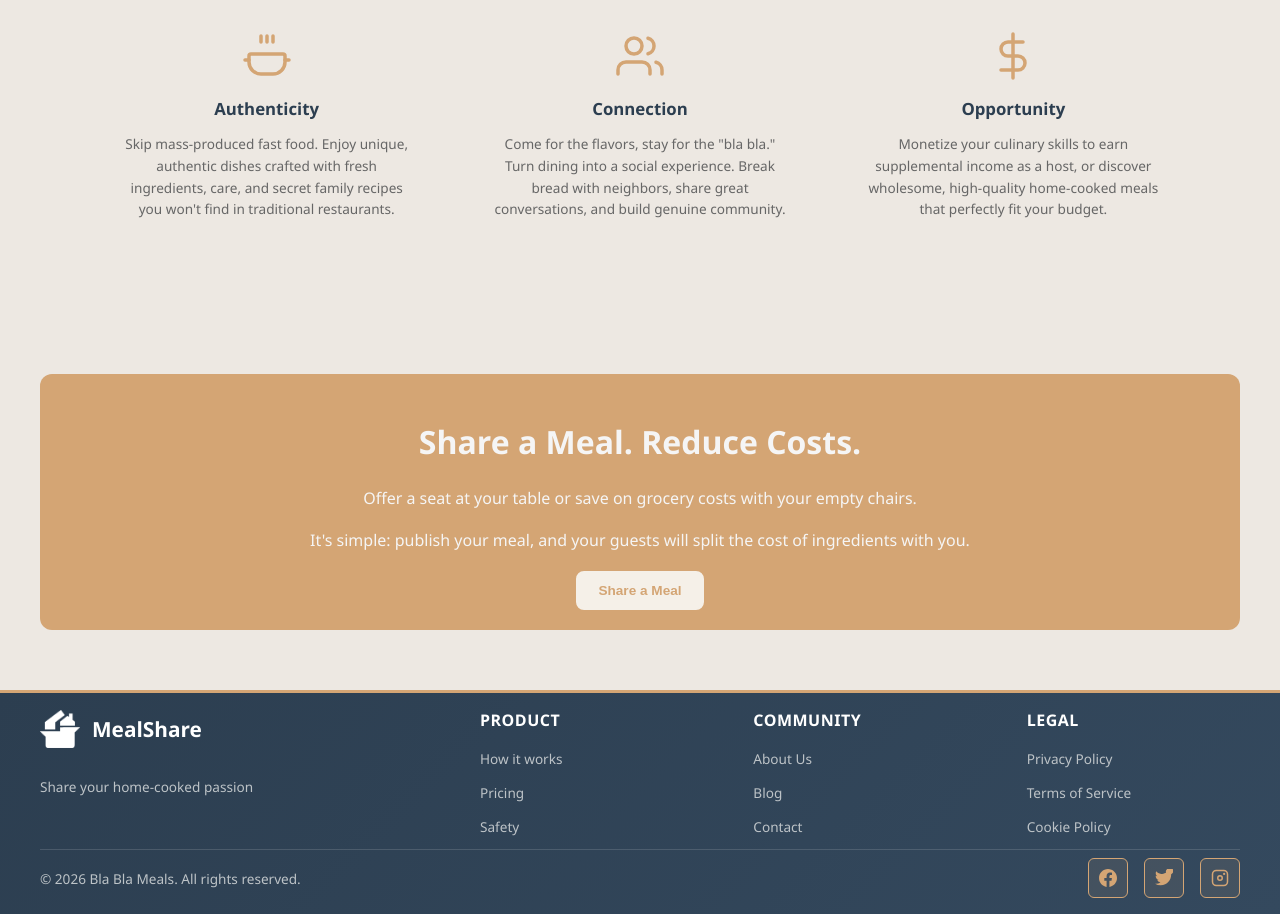
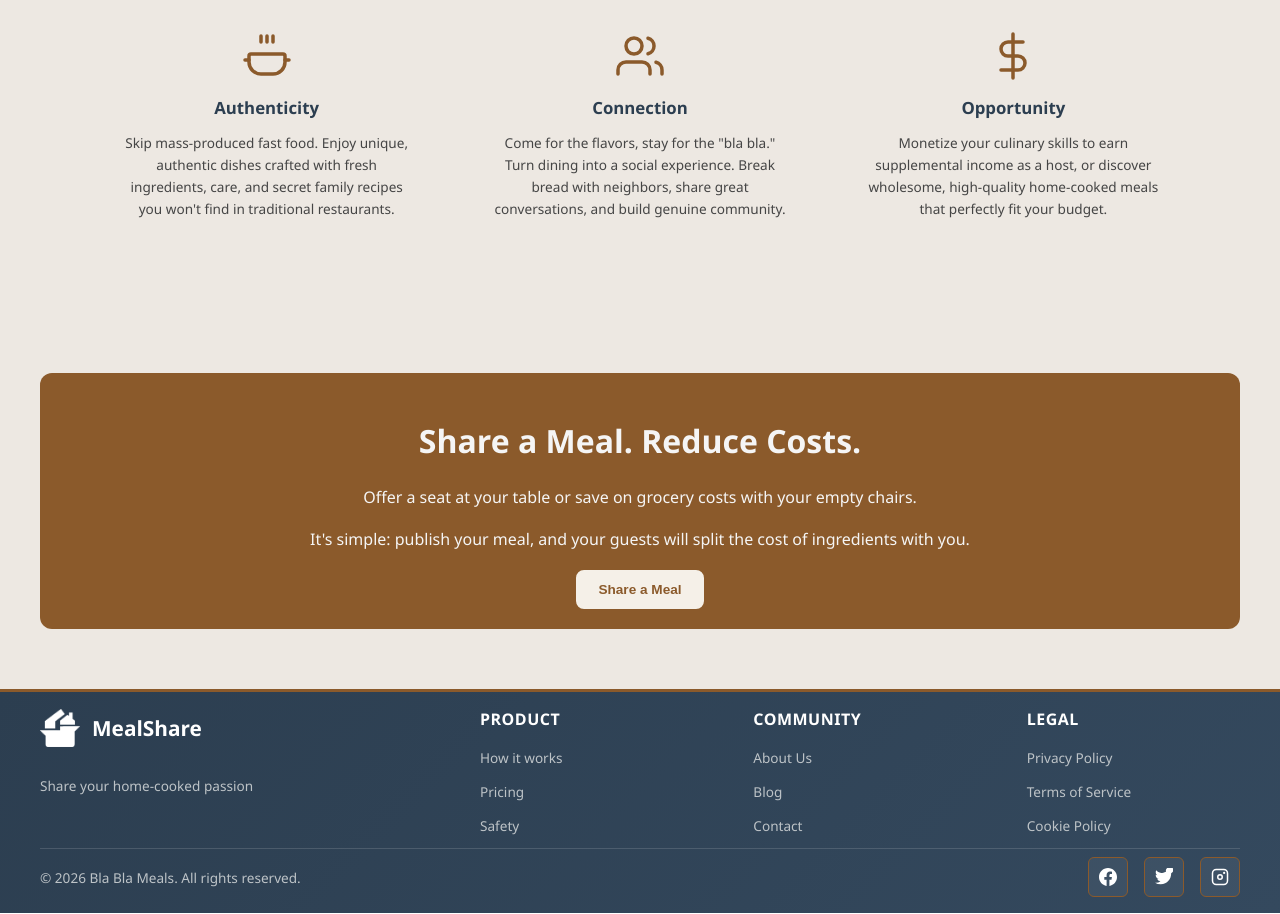
Before and after one commit to GerardoObeid/BlaBlaMealsDev, a Vue app in the folder frontend/: page / in a window 1280 px wide. Shown: the part 680-1594 px from the top of the page. Built offline with nearby package versions, Linux system fonts and the light colour scheme; no server answers.

Commit message:
Fixed failures of accesibility checks in each tab. All the tests passed with 100 evaluated on desktop view

```diff
--- a/frontend/index.html
+++ b/frontend/index.html
@@ -8,7 +8,9 @@
   </head>
 
   <body>
-    <div id="app"></div>
-    <script type="module" src="/src/main.js"></script>
+    <main id="main-content">
+      <div id="app"></div>
+      <script type="module" src="/src/main.js"></script>
+    </main>
   </body>
 </html>
--- a/frontend/src/assets/css/components/Footer.css
+++ b/frontend/src/assets/css/components/Footer.css
@@ -68,7 +68,7 @@
   flex-direction: column;
 }
 
-.footer-section h4 {
+.footer-section h3 {
   color: white;
   margin: 0 0 var(--spacing-lg) 0;
   font-size: var(--font-size-base);
@@ -139,10 +139,10 @@
   display: flex;
   align-items: center;
   justify-content: center;
-  background: rgba(212, 165, 116, 0.1);
+  /* Keep the primary color for the border to maintain brand feel */
   border: 1px solid var(--primary-color);
   border-radius: var(--border-radius-md);
-  color: var(--primary-color);
+  background: rgba(255, 255, 255, 0.05); /* Slight white tint for depth */
   transition: all var(--transition-fast);
   text-decoration: none;
 }
@@ -157,6 +157,8 @@
 .social-link svg {
   width: 18px;
   height: 18px;
+  fill: #ffffff;
+  color: #ffffff;
 }
 
 /* Responsive Design */
--- a/frontend/src/assets/css/components/LandingPage.css
+++ b/frontend/src/assets/css/components/LandingPage.css
@@ -178,7 +178,7 @@
   stroke: var(--primary-dark);
 }
 
-.value-card h3 {
+.value-card h2 {
   font-size: var(--font-size-lg);
   color: var(--text-dark);
   margin-bottom: var(--spacing-md);
--- a/frontend/src/assets/css/components/LoginPage.css
+++ b/frontend/src/assets/css/components/LoginPage.css
@@ -42,14 +42,14 @@
 
 .login-logo-text {
   font-size: 2.6rem;
-  color: #2C3E50;
+  color: #2c3e50;
   font-weight: 850;
   letter-spacing: -0.8px;
 }
 
 .tagline {
   font-size: 0.95rem;
-  color: #D4A574;
+  color: var(--primary-color);
   font-style: italic;
 }
 
@@ -63,7 +63,7 @@
   text-align: center;
   margin-top: 30px;
   padding-top: 24px;
-  border-top: 1px solid #E8E0D5;
+  border-top: 1px solid #e8e0d5;
 }
 
 .toggle-section p {
@@ -75,14 +75,14 @@
 .test-credentials {
   margin-top: 30px;
   padding: 20px;
-  background: #F5F0E8;
+  background: #f5f0e8;
   border-radius: var(--border-radius-lg);
   text-align: center;
 }
 
 .test-label {
   font-weight: 600;
-  color: #2C3E50;
+  color: #2c3e50;
   margin-bottom: 12px;
   font-size: 0.9rem;
 }
--- a/frontend/src/assets/css/components/ProfilePage.css
+++ b/frontend/src/assets/css/components/ProfilePage.css
@@ -31,7 +31,7 @@
   cursor: pointer;
   font-size: 1rem;
   font-weight: 600;
-  color: #999;
+  color: #595959;
   transition: all 0.3s;
   margin-bottom: -2px;
 }
@@ -41,8 +41,8 @@
 }
 
 .tab-btn.active {
-  color: #ebb65b;
-  border-bottom-color: #ebb65b;
+  color: var(--primary-color);
+  border-bottom-color: var(--primary-color);
 }
 
 .management-section {
@@ -64,7 +64,11 @@
   flex-direction: column;
   gap: 20px;
 }
-
+.meal-item,
+.event-item,
+.registered-meal-card {
+  border-left: 4px solid var(--primary-color);
+}
 .meal-item,
 .event-item {
   border: 1px solid #ddd;
@@ -99,7 +103,7 @@
 .item-cuisine,
 .event-price {
   padding: 4px 12px;
-  background-color: #ebb65b;
+  background-color: var(--primary-color);
   color: white;
   border-radius: 20px;
   font-size: 0.85rem;
@@ -435,7 +439,7 @@
 
 .initials {
   font-size: 3rem;
-  color: #c9945f;
+  color: var(--primary-dark);
   font-weight: bold;
 }
 
--- a/frontend/src/assets/css/shared/variables.css
+++ b/frontend/src/assets/css/shared/variables.css
@@ -1,11 +1,19 @@
 :root {
-  --primary-color: #d4a574;
-  --primary-dark: #c9945f;
+  --primary-color: #8b5a2b;
+  --primary-brand: #d4a574;
+  /* DARKER ACCENT: Changed from #c9945f to #6e4620 */
+  --primary-dark: #6e4620;
+
+  /* TEXT COLORS: Maintained or darkened for clarity */
   --text-dark: #2c3e50;
-  --text-light: #666;
-  --text-muted: #999;
+  --text-light: #454545; /* Darkened from #666 to meet 4.5:1 on light bg */
+  --text-muted: #595959; /* Darkened from #999 to meet 4.5:1 on light bg */
+
+  /* BACKGROUNDS: Maintained */
   --bg-light: #f5f5f5;
   --bg-lighter: #f5f0e8;
+
+  /* BORDERS: Maintained */
   --border-light: #e8e0d5;
   --border-muted: #b0a090;
   --error-bg: #fee;
--- a/frontend/src/components/Footer.vue
+++ b/frontend/src/components/Footer.vue
@@ -4,11 +4,7 @@
       <div class="footer-top">
         <div class="footer-brand">
           <div class="footer-logo">
-            <img
-              src="/logo.svg"
-              alt="MealShare Logo"
-              class="logo-icon"
-            />
+            <img src="/logo.svg" alt="MealShare Logo" class="logo-icon" />
             <span class="logo-text">MealShare</span>
           </div>
           <p class="footer-tagline">Share your home-cooked passion</p>
@@ -16,7 +12,7 @@
 
         <div class="footer-grid">
           <div class="footer-section">
-            <h4>Product</h4>
+            <h3>Product</h3>
             <ul>
               <li><a href="#0">How it works</a></li>
               <li><a href="#0">Pricing</a></li>
@@ -25,7 +21,7 @@
           </div>
 
           <div class="footer-section">
-            <h4>Community</h4>
+            <h3>Community</h3>
             <ul>
               <li><a href="#0">About Us</a></li>
               <li><a href="#0">Blog</a></li>
@@ -34,7 +30,7 @@
           </div>
 
           <div class="footer-section">
-            <h4>Legal</h4>
+            <h3>Legal</h3>
             <ul>
               <li><a href="#0">Privacy Policy</a></li>
               <li><a href="#0">Terms of Service</a></li>
@@ -53,19 +49,38 @@
         <div class="footer-socials">
           <a href="#0" class="social-link" title="Facebook">
             <svg width="20" height="20" viewBox="0 0 24 24" fill="currentColor">
-              <path d="M24 12.073c0-6.627-5.373-12-12-12s-12 5.373-12 12c0 5.99 4.388 10.954 10.125 11.854v-8.385H7.078v-3.47h3.047V9.43c0-3.007 1.792-4.669 4.533-4.669 1.312 0 2.686.235 2.686.235v2.953H15.83c-1.491 0-1.956.925-1.956 1.874v2.25h3.328l-.532 3.47h-2.796v8.385C19.612 23.027 24 18.062 24 12.073z"/>
+              <path
+                d="M24 12.073c0-6.627-5.373-12-12-12s-12 5.373-12 12c0 5.99 4.388 10.954 10.125 11.854v-8.385H7.078v-3.47h3.047V9.43c0-3.007 1.792-4.669 4.533-4.669 1.312 0 2.686.235 2.686.235v2.953H15.83c-1.491 0-1.956.925-1.956 1.874v2.25h3.328l-.532 3.47h-2.796v8.385C19.612 23.027 24 18.062 24 12.073z"
+              />
             </svg>
           </a>
           <a href="#0" class="social-link" title="Twitter">
             <svg width="20" height="20" viewBox="0 0 24 24" fill="currentColor">
-              <path d="M23.953 4.57a10 10 0 002.856-3.51 9.86 9.86 0 01-2.836.856 4.958 4.958 0 002.163-2.723c-.951.555-2.005.959-3.127 1.184a4.92 4.92 0 00-8.384 4.482C7.69 8.095 4.067 6.13 1.64 3.162a4.822 4.822 0 00-.666 2.475c0 1.71.87 3.213 2.188 4.096a4.904 4.904 0 01-2.228-.616v.06a4.923 4.923 0 003.946 4.827 4.996 4.996 0 01-2.212.085 4.936 4.936 0 004.604 3.417 9.867 9.867 0 01-6.102 2.105c-.39 0-.779-.023-1.17-.067a13.995 13.995 0 007.557 2.209c9.053 0 13.998-7.496 13.998-13.985 0-.21 0-.42-.015-.63A9.935 9.935 0 0024 4.59z"/>
+              <path
+                d="M23.953 4.57a10 10 0 002.856-3.51 9.86 9.86 0 01-2.836.856 4.958 4.958 0 002.163-2.723c-.951.555-2.005.959-3.127 1.184a4.92 4.92 0 00-8.384 4.482C7.69 8.095 4.067 6.13 1.64 3.162a4.822 4.822 0 00-.666 2.475c0 1.71.87 3.213 2.188 4.096a4.904 4.904 0 01-2.228-.616v.06a4.923 4.923 0 003.946 4.827 4.996 4.996 0 01-2.212.085 4.936 4.936 0 004.604 3.417 9.867 9.867 0 01-6.102 2.105c-.39 0-.779-.023-1.17-.067a13.995 13.995 0 007.557 2.209c9.053 0 13.998-7.496 13.998-13.985 0-.21 0-.42-.015-.63A9.935 9.935 0 0024 4.59z"
+              />
             </svg>
           </a>
           <a href="#0" class="social-link" title="Instagram">
             <svg width="20" height="20" viewBox="0 0 24 24" fill="currentColor">
-              <rect x="2" y="2" width="20" height="20" rx="5" ry="5" fill="none" stroke="currentColor" stroke-width="2"/>
-              <path d="M12 15a3 3 0 100-6 3 3 0 000 6z" fill="none" stroke="currentColor" stroke-width="2"/>
-              <circle cx="17.5" cy="6.5" r="1.5" fill="currentColor"/>
+              <rect
+                x="2"
+                y="2"
+                width="20"
+                height="20"
+                rx="5"
+                ry="5"
+                fill="none"
+                stroke="currentColor"
+                stroke-width="2"
+              />
+              <path
+                d="M12 15a3 3 0 100-6 3 3 0 000 6z"
+                fill="none"
+                stroke="currentColor"
+                stroke-width="2"
+              />
+              <circle cx="17.5" cy="6.5" r="1.5" fill="currentColor" />
             </svg>
           </a>
         </div>
--- a/frontend/src/components/HomePage.vue
+++ b/frontend/src/components/HomePage.vue
@@ -90,7 +90,7 @@
             <path d="M21 14h2M1 14h2" />
           </svg>
         </div>
-        <h3>Authenticity</h3>
+        <h2>Authenticity</h2>
         <p>
           Skip mass-produced fast food. Enjoy unique, authentic dishes crafted
           with fresh ingredients, care, and secret family recipes you won't find
@@ -116,7 +116,7 @@
             <path d="M16 3.13a4 4 0 0 1 0 7.75" />
           </svg>
         </div>
-        <h3>Connection</h3>
+        <h2>Connection</h2>
         <p>
           Come for the flavors, stay for the "bla bla." Turn dining into a
           social experience. Break bread with neighbors, share great
@@ -140,7 +140,7 @@
             <path d="M17 5H9.5a3.5 3.5 0 0 0 0 7h5a3.5 3.5 0 0 1 0 7H6"></path>
           </svg>
         </div>
-        <h3>Opportunity</h3>
+        <h2>Opportunity</h2>
         <p>
           Monetize your culinary skills to earn supplemental income as a host,
           or discover wholesome, high-quality home-cooked meals that perfectly
--- a/frontend/src/components/LandingPage.vue
+++ b/frontend/src/components/LandingPage.vue
@@ -46,7 +46,7 @@
       <div class="search-section">
         <form @submit.prevent="handleSearch" class="search-container">
           <div class="search-field">
-            <label Lifor="date">Date</label>
+            <label for="date">Date</label>
             <input id="date" type="date" v-model="form.date" />
           </div>
 
@@ -105,7 +105,7 @@
             <path d="M21 14h2M1 14h2" />
           </svg>
         </div>
-        <h3>Authenticity</h3>
+        <h2>Authenticity</h2>
         <p>
           Skip mass-produced fast food. Enjoy unique, authentic dishes crafted
           with fresh ingredients, care, and secret family recipes you won't find
@@ -131,7 +131,7 @@
             <path d="M16 3.13a4 4 0 0 1 0 7.75" />
           </svg>
         </div>
-        <h3>Connection</h3>
+        <h2>Connection</h2>
         <p>
           Come for the flavors, stay for the "bla bla." Turn dining into a
           social experience. Break bread with neighbors, share great
@@ -155,7 +155,7 @@
             <path d="M17 5H9.5a3.5 3.5 0 0 0 0 7h5a3.5 3.5 0 0 1 0 7H6"></path>
           </svg>
         </div>
-        <h3>Opportunity</h3>
+        <h2>Opportunity</h2>
         <p>
           Monetize your culinary skills to earn supplemental income as a host,
           or discover wholesome, high-quality home-cooked meals that perfectly
--- a/frontend/src/components/ProfilePage.vue
+++ b/frontend/src/components/ProfilePage.vue
@@ -102,8 +102,6 @@
               </template>
             </div>
           </div>
-
-
         </div>
 
         <!-- Past Events Hosted Section -->
@@ -118,7 +116,7 @@
               :key="event.eventId"
               class="past-event-card"
             >
-              <h4 class="past-event-title">{{ event.mealTitle }}</h4>
+              <h3 class="past-event-title">{{ event.mealTitle }}</h3>
               <span class="past-event-rating" v-if="event.avgRating">
                 <svg
                   width="14"
```
